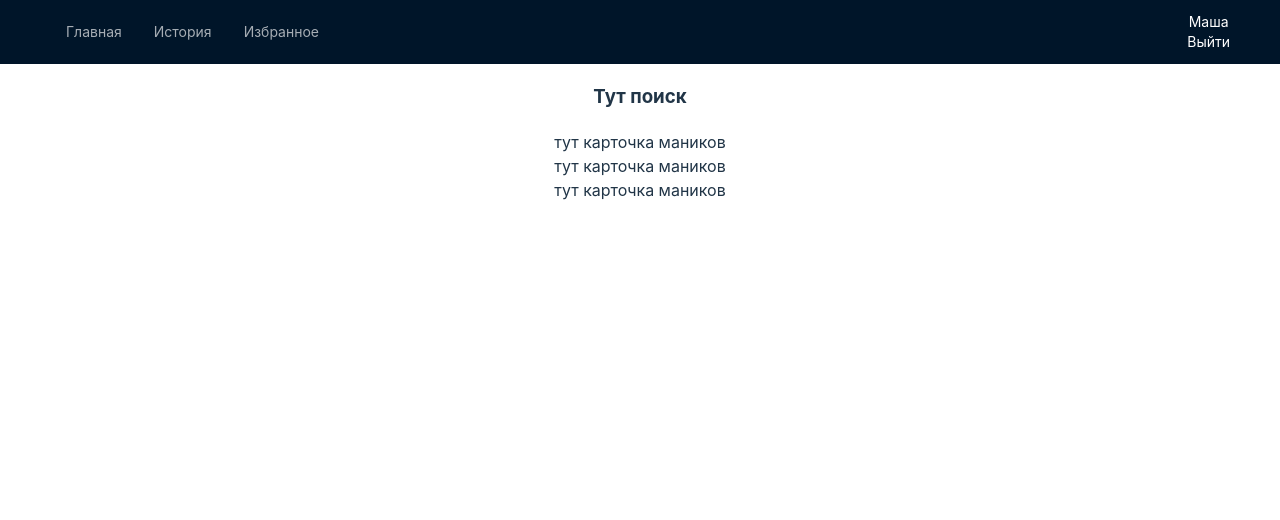
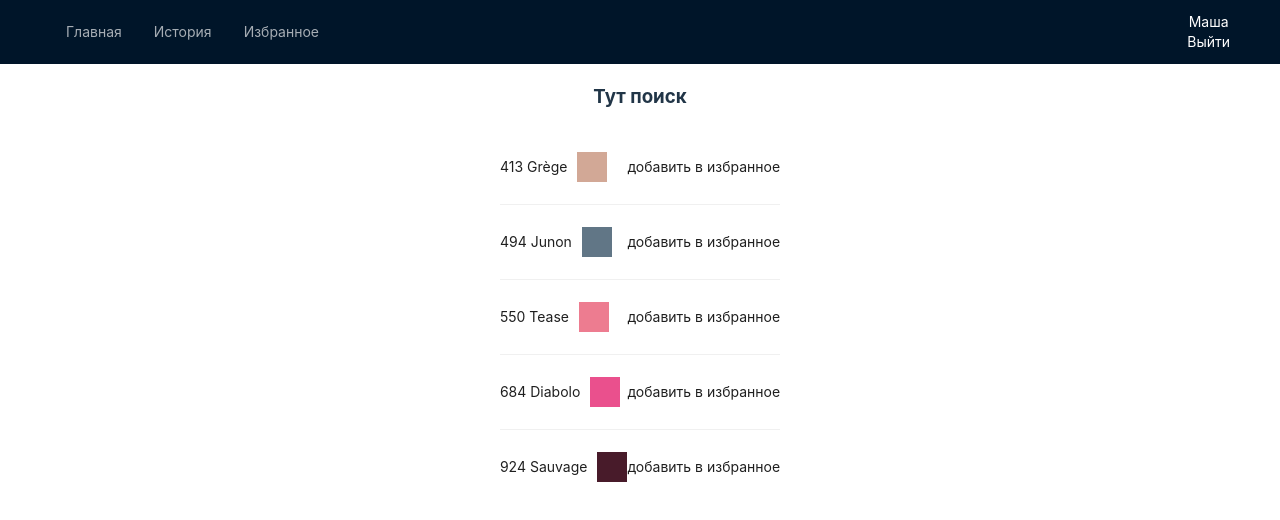
Before and after one commit to mayarosl/MyNails, a React (Vite) app: page / in a window 1280 px wide. Shown: the top 520 px of the page. Built offline with nearby package versions, Linux system fonts and the light colour scheme.

Commit message:
add item card

```diff
--- /dev/null
+++ b/src/components/ColorCard.tsx
@@ -0,0 +1,54 @@
+import { List } from 'antd';
+import type { FC } from 'react';
+
+const MOCK_COLORS = [
+    { id: 111, hex_value: '#D2A896', colour_name: '413 Grège' },
+    { id: 222, hex_value: '#617686', colour_name: '494 Junon' },
+    { id: 333, hex_value: '#ED7C90', colour_name: '550 Tease' },
+    { id: 444, hex_value: '#EA508D', colour_name: '684 Diabolo' },
+    { id: 555, hex_value: '#481B2A', colour_name: '924 Sauvage' },
+];
+
+const ColorCard: FC = () => {
+    return (
+        <List
+            style={{
+                display: 'flex',
+                justifyContent: 'center',
+                alignItems: 'center',
+                gap: 10,
+            }}
+            dataSource={MOCK_COLORS}
+            renderItem={(item) => (
+                <List.Item>
+                    <div
+                        style={{
+                            display: 'flex',
+                            justifyContent: 'space-between',
+                            alignItems: 'center',
+                            gap: 10,
+                        }}
+                    >
+                        {item.colour_name}
+                        <div
+                            style={{
+                                width: 30,
+                                height: 30,
+                                backgroundColor: item.hex_value,
+                            }}
+                        ></div>
+                    </div>
+
+                    <p
+                        style={{ cursor: 'pointer' }}
+                        onClick={() => console.log('to favs')}
+                    >
+                        добавить в избранное
+                    </p>
+                </List.Item>
+            )}
+        />
+    );
+};
+
+export default ColorCard;
--- a/src/pages/Main.tsx
+++ b/src/pages/Main.tsx
@@ -1,12 +1,11 @@
 import { type FC } from 'react';
+import ColorCard from '../components/ColorCard';
 
 const Main: FC = () => {
     return (
         <div>
             <h3>Тут поиск</h3>
-            <div>тут карточка маников</div>
-            <div>тут карточка маников</div>
-            <div>тут карточка маников</div>
+            <ColorCard />
         </div>
     );
 };
```
